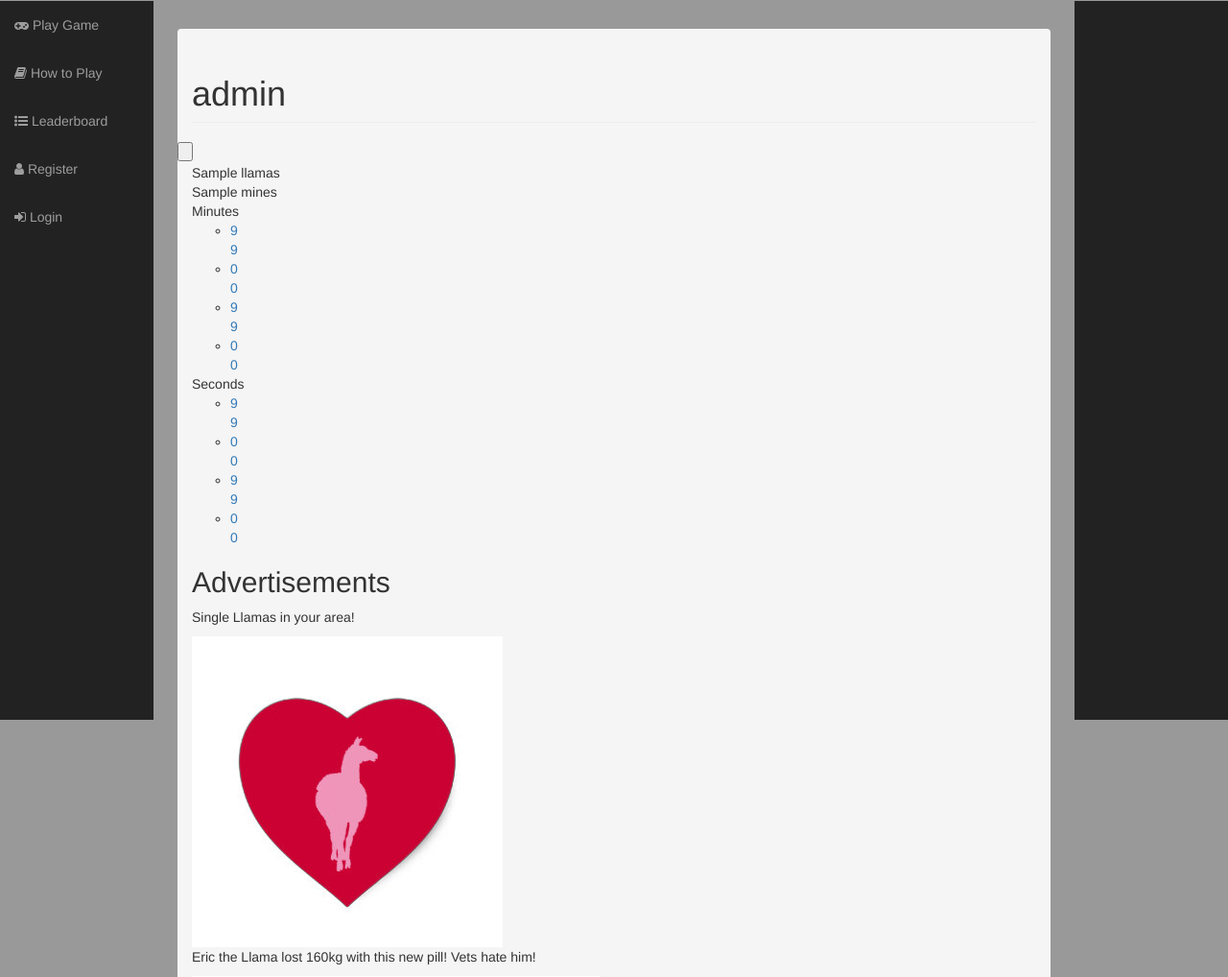
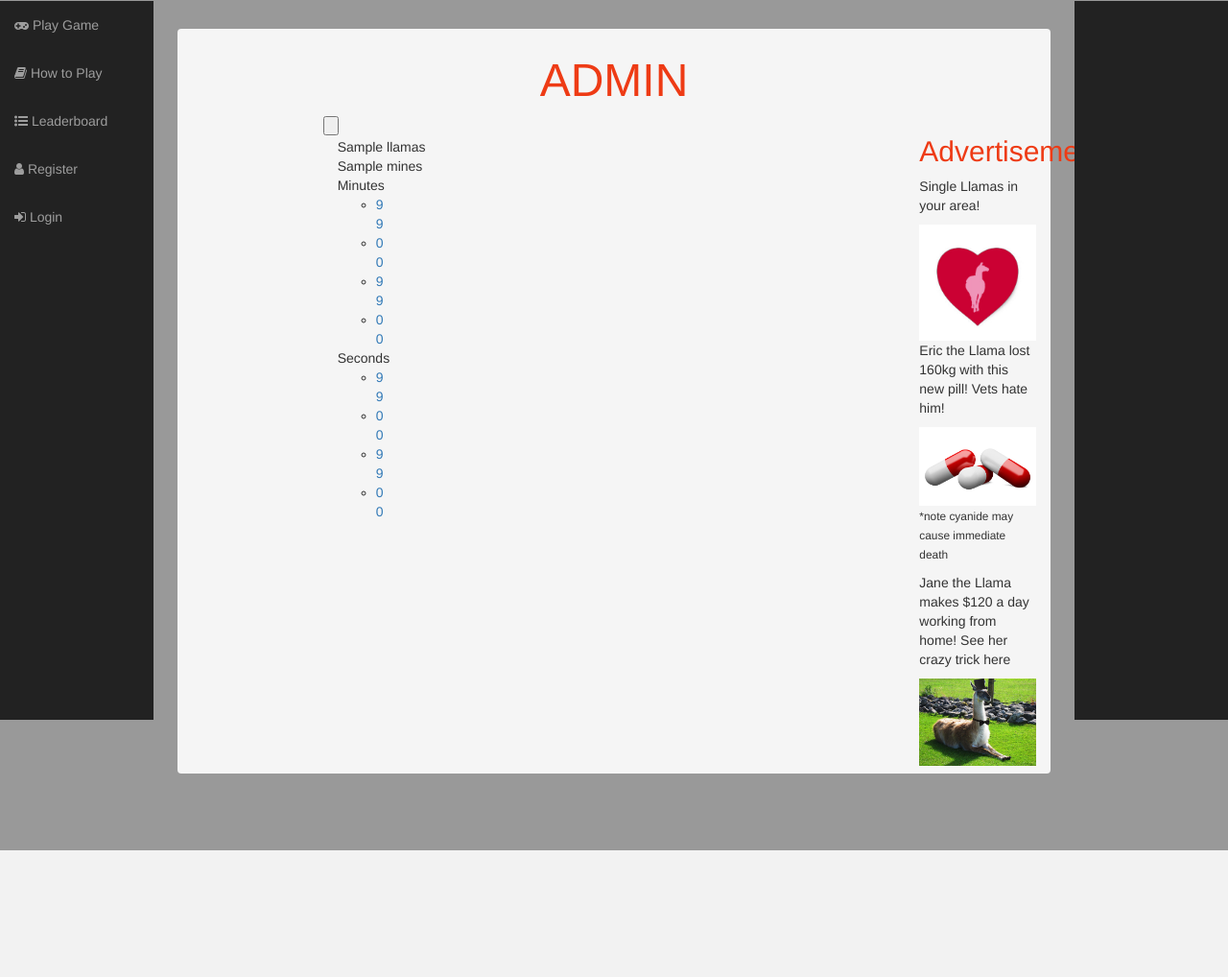
Before and after one commit to gordi1308/LlamaLandmine, a Django app: template bad_llama_games/templates/game.html in a window 1280 px wide. Shown: the part 50-1068 px from the top of the page at 96% size. After the commit the page ends 936 px from the top, so only its background shows below. Run offline with Django 3.2, Linux system fonts and the light colour scheme; the template is opened without the code that fills it: most values are stand-ins (such as "Sample title", 1, 10 or a date in 2020); some libraries are stand-ins or nearby versions.

Commit message:
changes to game layout

```diff
--- a/bad_llama_games/templates/game.html
+++ b/bad_llama_games/templates/game.html
@@ -8,14 +8,23 @@
 {% endblock %}
 
 {% block body %}
-    <h1 class="page-header"> {{ level }}</h1>
+    <h1 class="text-title text-uppercase"> {{ level }}</h1>
+
+    <!--Game play on the left side-->
+    <div class="row">
+        <div class="col-lg-6 col-lg-offset-2">
             <div id="grid" data-level="{{ level }}" data-size="{{ size }}"></div>
             <div id="llamas_counter">{{ llamas }}</div>
                     <div id="mines_counter">{{ mines }}</div>
                     <div class="clock"></div>
 
-    <div>
-        <h2> Advertisements</h2>
+        </div>
+
+
+     <!--Advertisements on the right side-->
+        <div class="col-lg-2 col-lg-offset-2">
+
+            <h2 class="text-orange"> Advertisements</h2>
             <div>
                 <p> Single Llamas in your area! </p>
                 <img src="{% static 'images/single_llama.jpg' %}" alt="single">
@@ -31,8 +40,12 @@
                 <p> Jane the Llama makes $120 a day working from home! See her crazy trick here </p>
                 <img src="{% static 'images/rich_llama.jpg' %}" alt="rich">
             </div>
+        </div>
+    </div>
 
-    </div>
+
+
+
 
     <div id="game_over"></div>
 {% endblock %}
```
Lines whose indentation alone changed are shown as unchanged.
